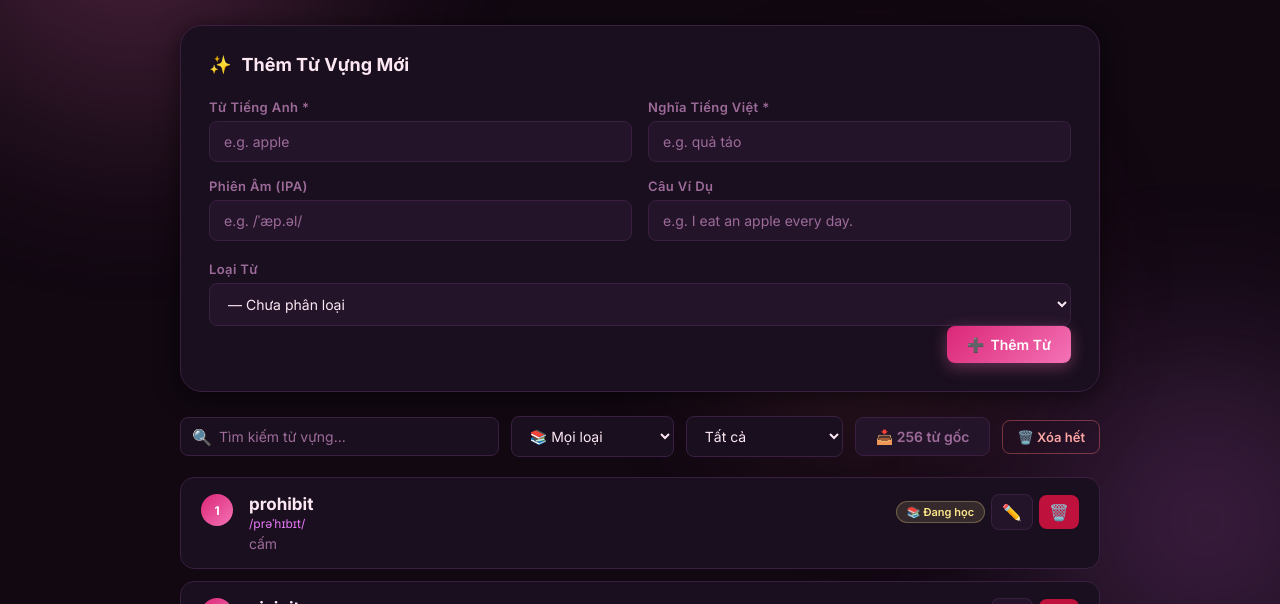
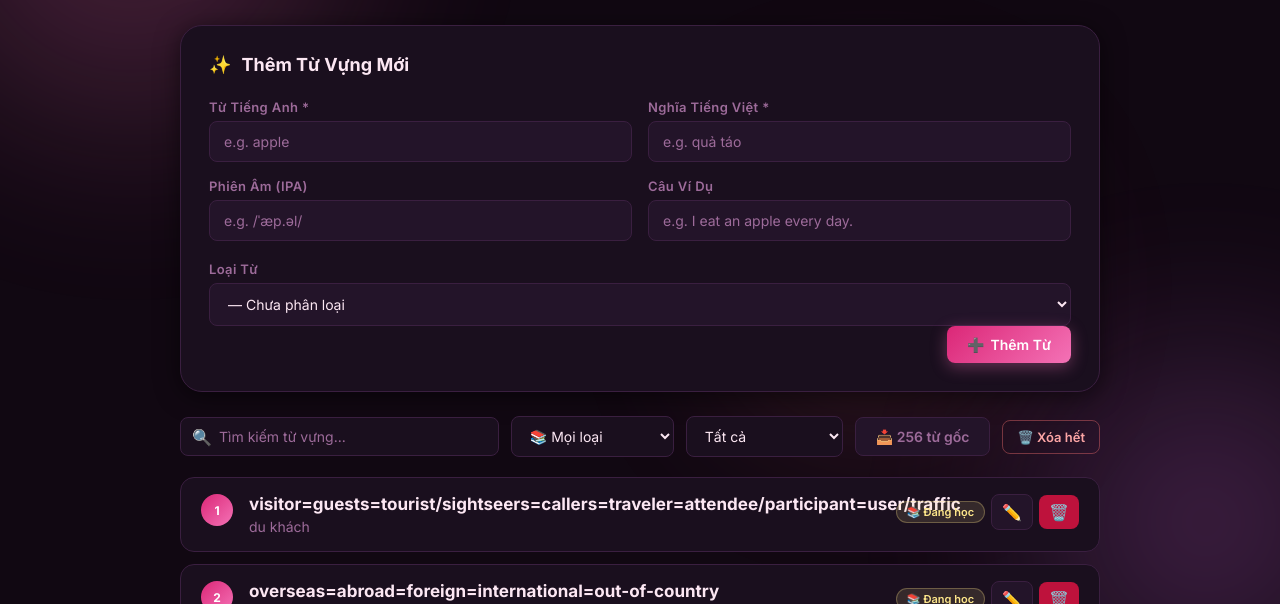
Before and after one commit to iamphan04/VocabWeb, a plain HTML site: page index.html in a window 1280 px wide. Shown: the part 196-800 px from the top of the page. Drawn offline with Linux system fonts and the light colour scheme.

Commit message:
final lan cuoi

```diff
--- a/app.js
+++ b/app.js
@@ -154,7 +154,7 @@
   const q      = document.getElementById('search-input').value.toLowerCase().trim();
   const status = document.getElementById('filter-status').value;
   const type   = document.getElementById('filter-type').value;
-  let list = [...words];
+  let list = [...words].reverse();
 
   if (status === 'learning') {
     list = list.filter(w => w.status === 'learning');
```
Also changed, not shown: .agents/changelog/CHANGELOG.md, .agents/prompts/004_reverse_display_order.md (added).
